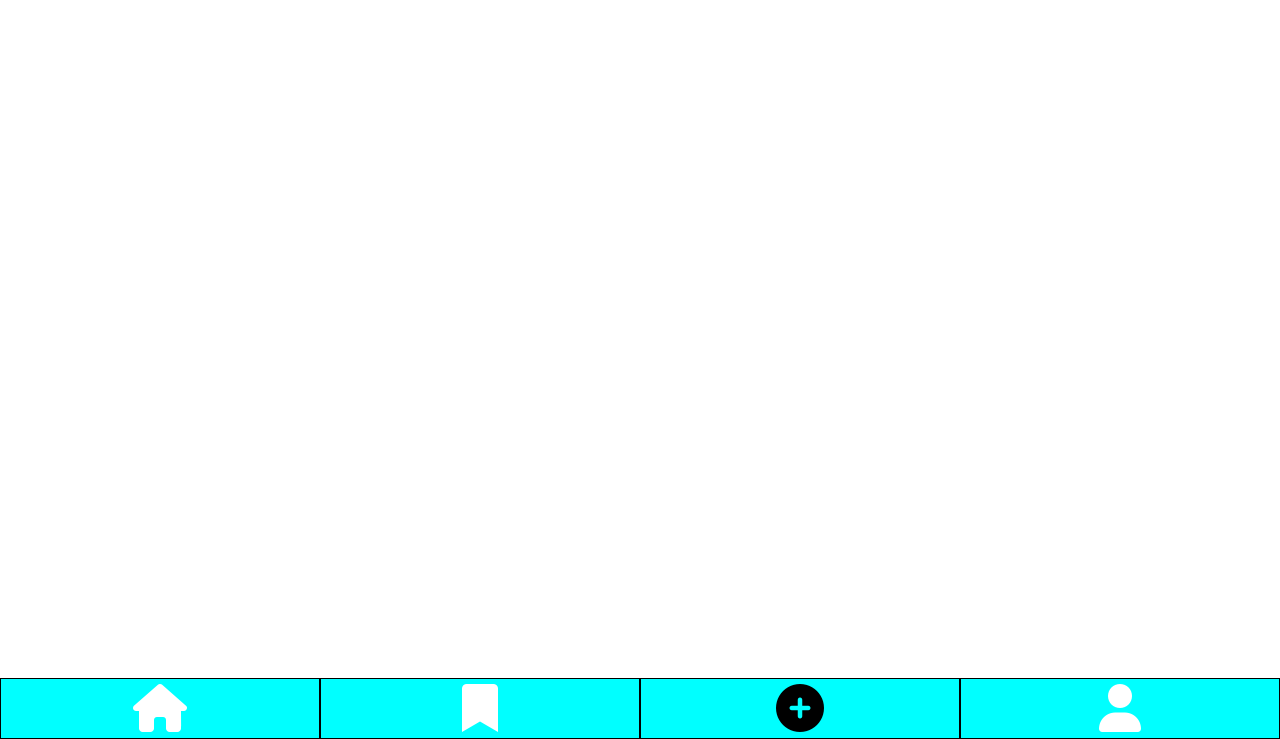
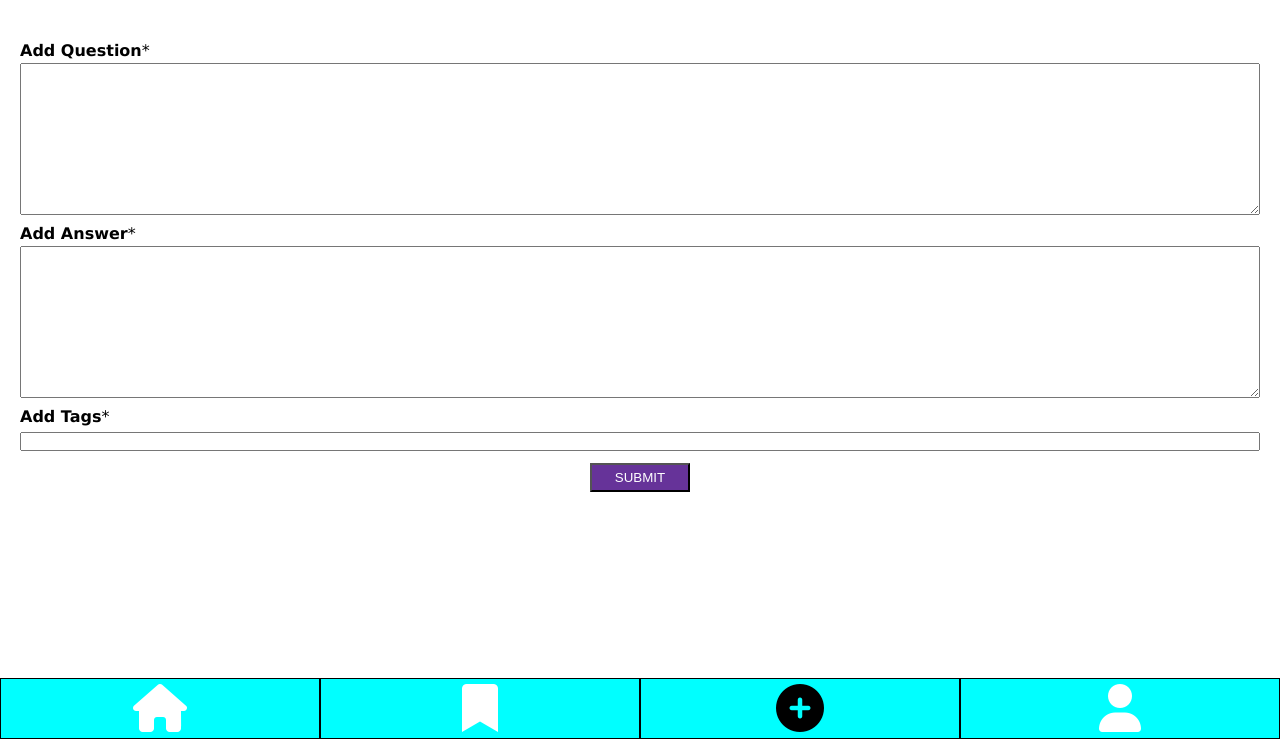
Before and after one commit to tomsmulski/quiz-app, a plain HTML site: page pages/create_questions.html in a window 1280 px wide. Shown: the part 61-800 px from the top of the page. Drawn offline with Linux system fonts and the light colour scheme.

Commit message:
added Create Question

```diff
--- a/pages/create_questions.html
+++ b/pages/create_questions.html
@@ -3,8 +3,9 @@
 
 <head>
     <meta charset="UTF-8">
-    <meta http-equiv="X-UA-Compatible" content="IE=edge">
+    <meta http-equiv="content-type" content="IE=edge">
     <meta name="viewport" content="width=device-width, initial-scale=1.0">
+    <link rel="icon" type="image/ico" href="./templates/images/favicon.ico">
     <link rel="stylesheet" href="../templates/css/style.css">
     <link rel="stylesheet" href="https://cdnjs.cloudflare.com/ajax/libs/font-awesome/6.0.0/css/all.min.css">
     <title>Quiz App</title>
@@ -14,7 +15,21 @@
     <header class="ts-center">
         <h1>CREATE</h1>
     </header>
+    <main>
 
+        <div class="container container_form">
+            <form action="" method="post">
+                <label for="add_question"><strong>Add Question</strong>*</label>
+                <textarea class="create_form_textarea" name="add_question" id="add_question" rows="10" required></textarea>
+                <label for="add_answer"><strong>Add Answer</strong>*</label>
+                <textarea class="create_form_textarea" name="add_answer" id="add_answer" rows="10" required></textarea>
+                <label title="Tags divided by Comma" for="add_tags"><strong>Add Tags</strong>*</label>
+                <input class="create_form_input_text" type="text" name="add_tags" id="add_tags" required>
+                <button class="create_form_button_submit" type="submit">SUBMIT</button>
+            </form>
+        </div>
+
+    </main>
     <footer>
         <nav>
             <ul class="ts-list-no-style">
--- a/templates/css/components/base.css
+++ b/templates/css/components/base.css
@@ -13,6 +13,10 @@ body {
 
 a {
     text-decoration: none;
+}
+
+.container {
+    margin-top: 20px;
 }
 
 .ts-padding-top-8 {
--- a/templates/css/components/cards.css
+++ b/templates/css/components/cards.css
@@ -5,13 +5,9 @@
     min-height: 200px;
 }
 
-.container {
-    margin-top: 20px;
-}
-
 .question_box {
     padding: 5px;
-    margin: 10px;
+    margin: 35px 10px 10px 10px;
     border: 1px solid black;
     min-height: 100px;
     max-height: 100px;
--- /dev/null
+++ b/templates/css/components/create_form.css
@@ -0,0 +1,21 @@
+.container_form {
+    margin-top: 20px;
+    padding: 20px;
+}
+
+.create_form_textarea {
+    min-width: 100%;
+}
+
+.create_form_input_text {
+    min-width: 100%;
+}
+
+.create_form_button_submit {
+    margin: 10px auto;
+    display: block;
+    background-color: rebeccapurple;
+    color: white;
+    padding: 5px;
+    min-width: 100px;
+}
--- a/templates/css/style.css
+++ b/templates/css/style.css
@@ -3,3 +3,4 @@
 @import "./components/footer.css";
 @import "./components/navigation.css";
 @import "./components/cards.css";
+@import "./components/create_form.css";
```
Also changed, not shown: index.html (+1 -1 lines), pages/bookmarks.html (+3 -2 lines), pages/profiles.html (+2 -1 lines).
